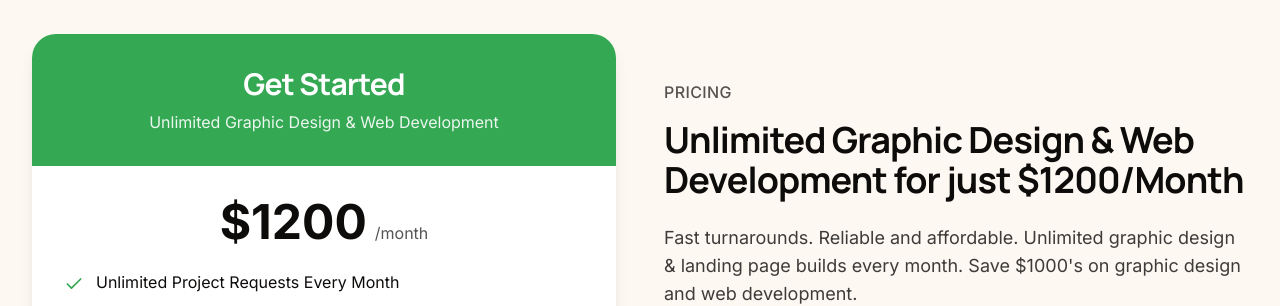
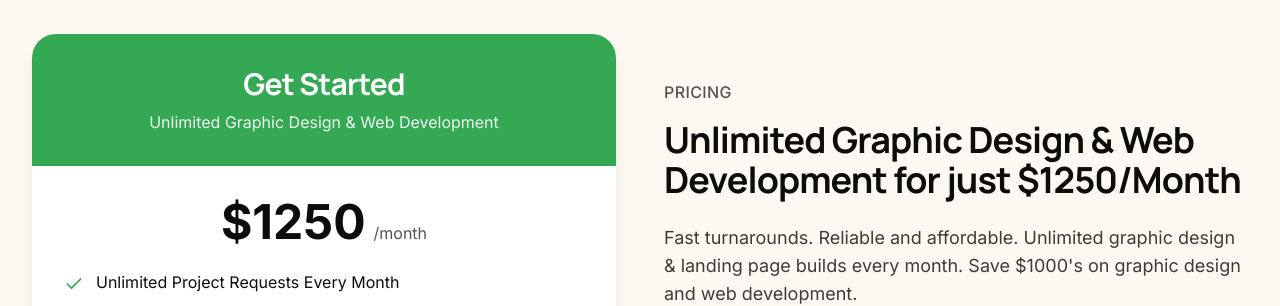
Before and after one commit to hanzoai/agency, a React (Vite) app: page / in a window 1280 px wide. Shown: the part 5040-5346 px from the top of the page. Built offline with nearby package versions, Linux system fonts and the light colour scheme.

Commit message:
Update pricing to $1250
- Update the price from $1200 to $1250.

```diff
--- a/src/components/Pricing.tsx
+++ b/src/components/Pricing.tsx
@@ -24,7 +24,7 @@ const Pricing = () => {
 
               <div className="p-8">
                 <div className="flex justify-center items-baseline mb-6">
-                  <span className="text-5xl font-bold">$1200</span>
+                  <span className="text-5xl font-bold">$1250</span>
                   <span className="ml-2 text-primary/70">/month</span>
                 </div>
 
@@ -56,7 +56,7 @@ const Pricing = () => {
               Pricing
             </div>
             <h2 className="text-3xl md:text-4xl font-bold mb-6">
-              Unlimited Graphic Design & Web Development for just $1200/Month
+              Unlimited Graphic Design & Web Development for just $1250/Month
             </h2>
             <p className="text-lg text-primary/80 mb-6">
               Fast turnarounds. Reliable and affordable. Unlimited graphic design & landing page builds every month. Save $1000's on graphic design and web development.
--- a/src/pages/Subscribe.tsx
+++ b/src/pages/Subscribe.tsx
@@ -1,10 +1,18 @@
-
 import { useState } from 'react';
 import { useToast } from "@/hooks/use-toast";
 import { CreditCard, Mail, Lock, Tag, Check } from 'lucide-react';
 import { Button } from '@/components/ui/button';
 import Navbar from '@/components/Navbar';
 import Footer from '@/components/Footer';
+
+const features = [
+  "Unlimited Project Requests Every Month",
+  "Quick Response & Delivery",
+  "No contracts. Cancel Anytime.",
+  "One Rate For All Your Funnel Building Needs",
+  "All the skills you need to start, grow, and scale your online business",
+  "Professional graphic designers & funnel building experts",
+];
 
 interface FormData {
   fullName: string;
@@ -19,7 +27,6 @@ interface FormData {
   discountCode: string;
 }
 
-// Available discount codes
 const DISCOUNT_CODES = {
   'HANZO50': 50,
   'NEW200': 200,
@@ -44,7 +51,7 @@ const Subscribe = () => {
   const [appliedDiscount, setAppliedDiscount] = useState<number>(0);
   const [isDiscountApplied, setIsDiscountApplied] = useState<boolean>(false);
 
-  const basePrice = 1200;
+  const basePrice = 1250;
   const finalPrice = basePrice - appliedDiscount;
 
   const handleChange = (e: React.ChangeEvent<HTMLInputElement>) => {
@@ -84,14 +91,12 @@ const Subscribe = () => {
     e.preventDefault();
     setIsProcessing(true);
 
-    // Simulate payment processing
     setTimeout(() => {
       setIsProcessing(false);
       toast({
         title: "Subscription successful!",
         description: "Thank you for subscribing to our service",
       });
-      // In a real app, you would redirect to a success page or dashboard
     }, 2000);
   };
 
```
